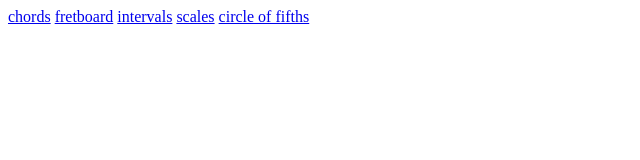
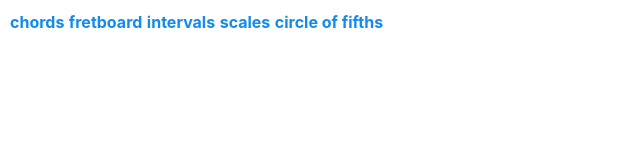
Before and after one commit to moagstar/guitar, a plain HTML site: page index.html in a window 1280 px wide. Shown: the whole page, without its empty margins (0-640 px from the left). Drawn offline with Linux system fonts and the light colour scheme.

Commit message:
add css to index

```diff
--- a/index.html
+++ b/index.html
@@ -3,6 +3,7 @@
 <head>
     <meta charset="UTF-8">
     <title>Guitar exercises</title>
+    <link rel="stylesheet" href="exercises/mvp.css">
 </head>
 <body>
     <a href="exercises/chords.html">chords</a>
```
